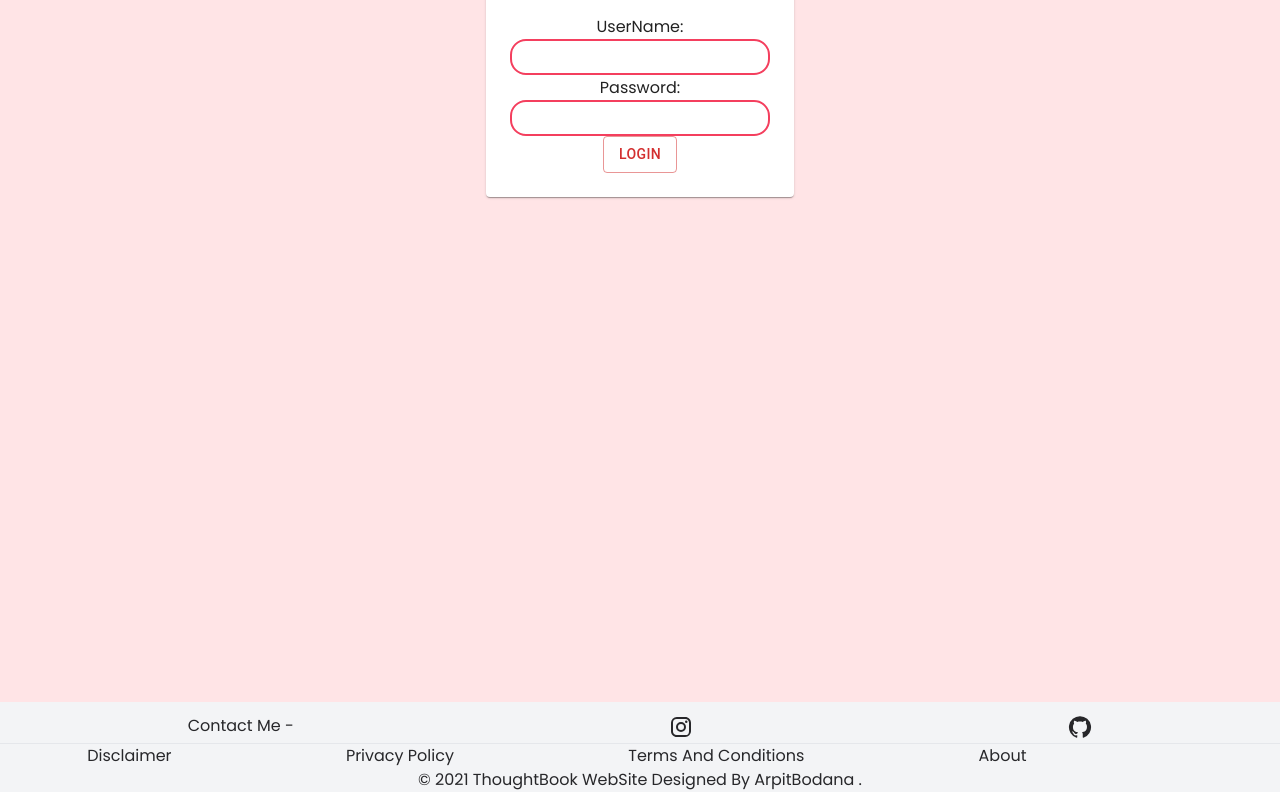
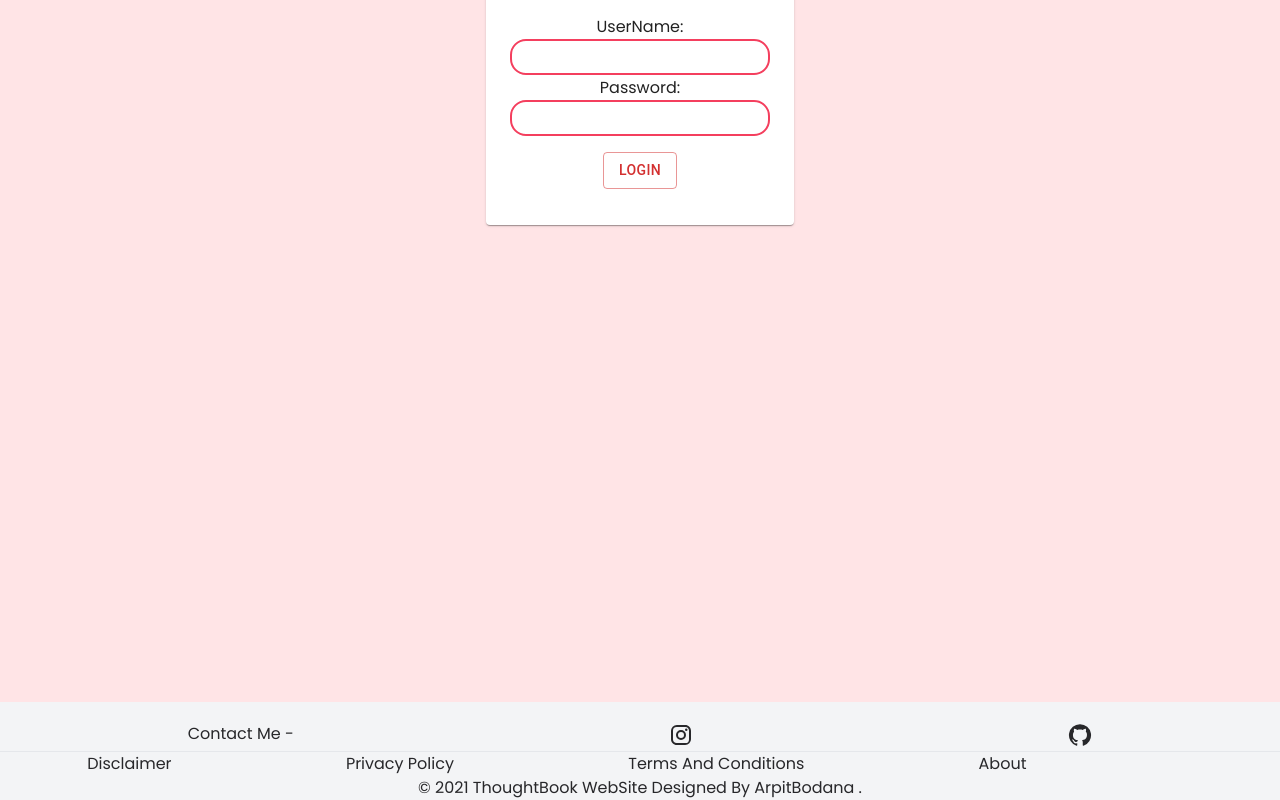
Before and after one commit to ArpitBodana/ThoughtBook-NextUi, a Next.js app: page /login in a window 1280 px wide. Shown: the part 168-968 px from the top of the page. Built offline with nearby package versions, Linux system fonts and the light colour scheme; a web font is replaced by a local one.

Commit message:
final 2.0

```diff
--- a/components/Footer.jsx
+++ b/components/Footer.jsx
@@ -5,7 +5,7 @@ import GitHubIcon from '@mui/icons-material/GitHub';
 
 function Footer() {
   return (
-    <div className='bg-gray-100 text-zinc-800  pt-2 b-0 font-body'>
+    <div className='bg-gray-100 text-zinc-800  pt-4 b-0 font-body'>
         <div className=' flex justify-around'>
             <span className='m-1'>Contact Me - </span>
             <span className='m-1 hover:text-red-300'><a href='https://www.instagram.com/its_trick_master/'><InstagramIcon/></a></span>
--- a/pages/addthought.js
+++ b/pages/addthought.js
@@ -42,7 +42,7 @@ export default function AddForm() {
                     <meta name="author" content="Arpit Bodana" />
 
                 </Head>
-                <div className='text-center bg-rose-100 text-zinc-800 h-screen p-8'>
+                <div className='text-center bg-rose-100 text-zinc-800 h-screen md:p-8 md:mb-4'>
                     <Paper className='w-fit inline-block self-center md:p-10 p-2'>'
                         <h4 className='pt-4 text-4xl text-rose-600 font-body'>Add Your Thought</h4>
                         <form className='' onSubmit={handleAdd} >
@@ -54,7 +54,7 @@ export default function AddForm() {
                             <br></br>
                             <textarea className='border-2 border-rose-500 rounded-2xl p-1 w-52' required onChange={() => { setAuthor(event.target.value) }} />
                             <br></br>
-                            <span className=" m-4 mb-3 font-body text-rose-500">
+                            <span className=" m-4 mb-3 font-body text-rose-500 flex justify-center">
                                 <Button type='submit' variant="outlined" color='error' className=" m-4 mb-3 font-body text-rose-500" >Add Thought</Button>
                             </span>
                         </form>
--- a/pages/changepassword.js
+++ b/pages/changepassword.js
@@ -70,7 +70,7 @@ export default function Changepassword() {
                         <br></br>
                         <input className='border-2 border-rose-500 rounded-2xl p-1' required onChange={() => { setnewpwd2(event.target.value) }} />
                         <br></br>
-                        <span className=" mt-4 mb-3 font-body text-rose-500">
+                        <span className=" mt-4 mb-3 font-body text-rose-500 flex justify-center">
                             <Button type='submit' variant="outlined" color='error' className=" mt-4 mb-3 font-body text-rose-500" >Change</Button>
                         </span>
                     </form>
--- a/pages/editthought.js
+++ b/pages/editthought.js
@@ -97,10 +97,8 @@ export default function ModifyForm({ posts }) {
                                     <br></br>
                                     <textarea className='border-2 border-rose-500 rounded-2xl p-1 text-center md:h-10 h-8' required defaultValue={post.author} onChange={() => { setAuthor(event.target.value) }} />
                                     <br></br>
-                                    <span className=" m-4 mb-3 m font-body text-rose-500">
+                                    <span className=" m-4 mb-3 m font-body text-rose-500 flex justify-center">
                                         <Button  className=" m-4 mb-3 m font-body text-rose-500" onClick={() => handleEdit(post.id, post.thought, post.author, post.user)} variant="outlined" color='error' >Save</Button>
-                                    </span>
-                                    <span className=" m-4 mb-3 font-body text-rose-500">
                                         <Button  className='mt-4 mb-3 font-body text-rose-500 m-4 ' onClick={() => handleDelete(post.id, post.user)} variant="outlined" color='error' >Delete</Button>
                                     </span>
                                 </form>
--- a/pages/login.js
+++ b/pages/login.js
@@ -64,7 +64,7 @@ function LoginPage() {
                 <meta name="author" content="Arpit Bodana" />
 
             </Head>
-            <div className='text-center bg-rose-100 text-zinc-800 h-screen p-8'>
+            <div className='text-center bg-rose-100 text-zinc-800 h-screen p-8 w-screen'>
 
                 <Paper className='w-fit inline-block self-center'>
                     <h4 className='pt-4 text-4xl text-rose-600 font-body'>Login</h4>
@@ -77,8 +77,8 @@ function LoginPage() {
                         <br></br>
                         <input id="Pwd" type='password' className='border-2 border-rose-500 rounded-2xl p-1' required onChange={() => { setPassword(event.target.value) }} />
                         <br></br>
-                        <span className='mt-4 mb-3 font-body text-rose-500'  >
-                            <Button className='mt-4 mb-3 font-body text-rose-500' type='submit' variant="outlined" color='error' >LOGIN</Button>
+                        <span className='mt-4 mb-3 font-body text-rose-500 flex justify-center'  >
+                            <Button className='mb-3 font-body text-rose-500' type='submit' variant="outlined" color='error' >LOGIN</Button>
                         </span>
                     </form>
                 </Paper>
--- a/pages/signup.js
+++ b/pages/signup.js
@@ -69,7 +69,7 @@ export default function Register() {
                         <br></br>
                         <input className='border-2 border-rose-500 rounded-2xl p-1' required type='password' onChange={() => { setpassword2(event.target.value) }} />
                         <br></br>
-                        <span className='mt-4 mb-3 font-body text-rose-500'>
+                        <span className='mt-4 mb-3 font-body text-rose-500 flex justify-center'>
                             <Button className='mt-4 mb-3 font-body text-rose-500' type='submit' variant="outlined" color='error' >SignUp</Button>
                         </span>
                     </form>
```
